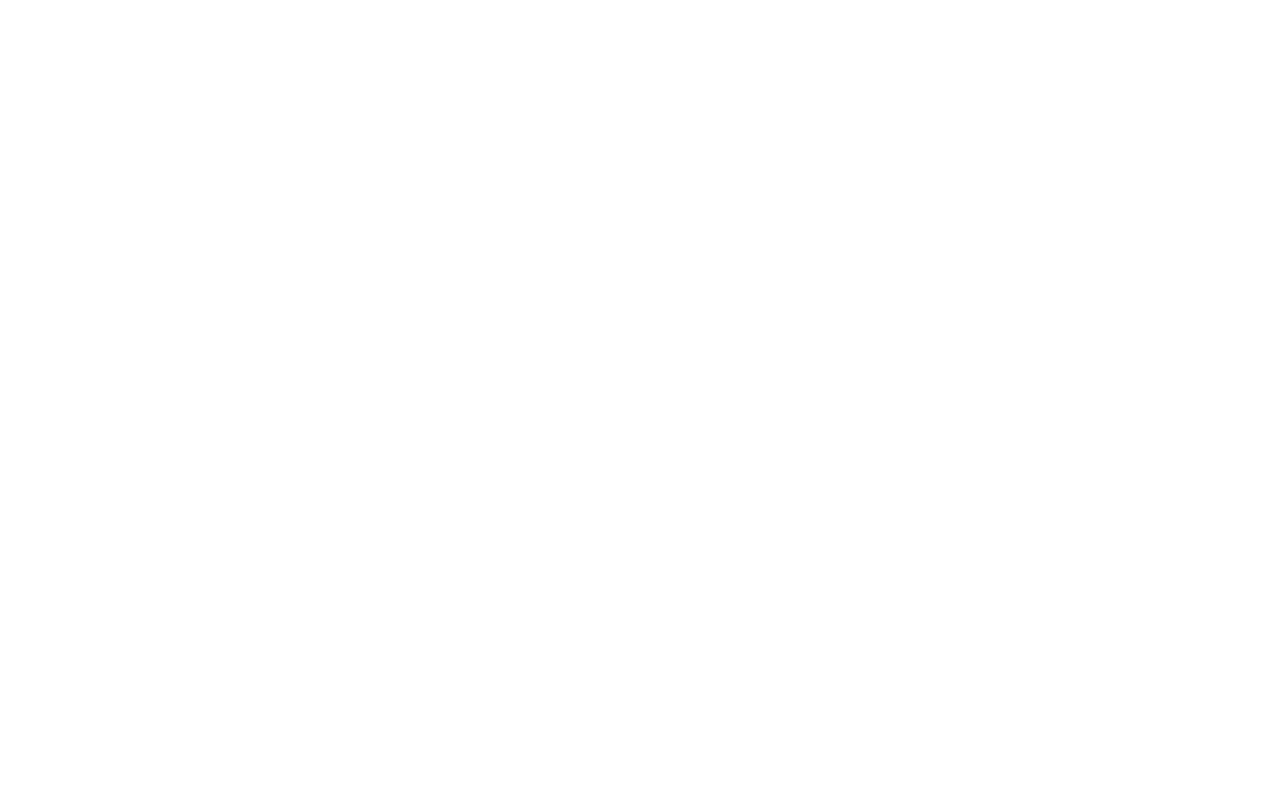
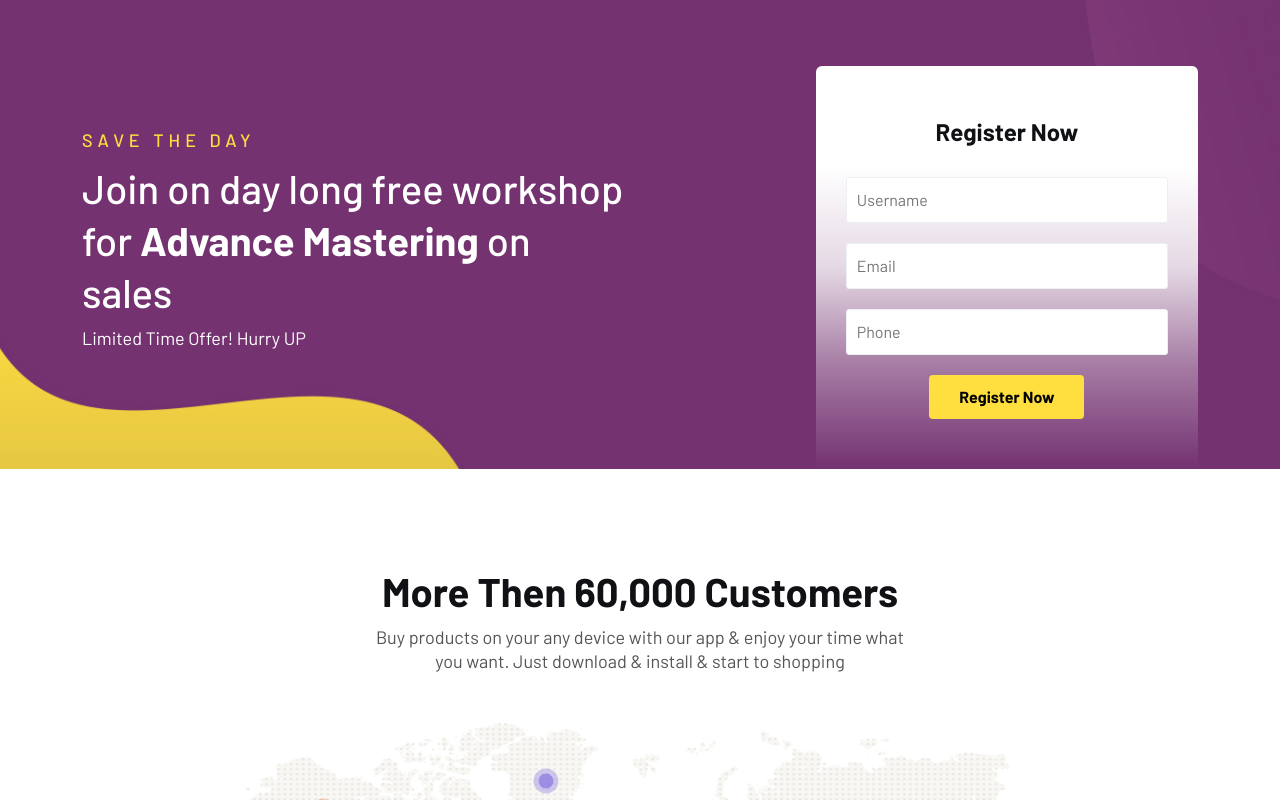
Before and after one commit to imsedhu/happibuy, a React (Vite) app: page / in a window 1280 px wide. Shown: the part 2780-3580 px from the top of the page. Before the commit the page ends 2736 px from the top, so only its background shows below. Built offline with nearby package versions, Linux system fonts and the light colour scheme.

Commit message:
Register and ClientLocation components added

```diff
--- /dev/null
+++ b/src/pages/home/ClientLocation.jsx
@@ -0,0 +1,76 @@
+import React from "react";
+import { Link } from "react-router-dom";
+
+const title = "More Then 60,000 Customers";
+
+const desc =
+  "Buy products on your any device with our app & enjoy your time what you want. Just download & install & start to shopping";
+
+const clientsList = [
+  {
+    imgUrl: "/src/assets/images/clients/avater.jpg",
+    imgAlt: "education thumb rajibraj91 rajibraj",
+    text: "Join with Us",
+  },
+  {
+    imgUrl: "/src/assets/images/clients/avater.jpg",
+    imgAlt: "education thumb rajibraj91 rajibraj",
+    text: "Join with Us",
+  },
+  {
+    imgUrl: "/src/assets/images/clients/avater.jpg",
+    imgAlt: "education thumb rajibraj91 rajibraj",
+    text: "Join with Us",
+  },
+  {
+    imgUrl: "/src/assets/images/clients/avater.jpg",
+    imgAlt: "education thumb rajibraj91 rajibraj",
+    text: "Join with Us",
+  },
+  {
+    imgUrl: "/src/assets/images/clients/avater.jpg",
+    imgAlt: "education thumb rajibraj91 rajibraj",
+    text: "Join with Us",
+  },
+  {
+    imgUrl: "/src/assets/images/clients/avater.jpg",
+    imgAlt: "education thumb rajibraj91 rajibraj",
+    text: "Join with Us",
+  },
+  {
+    imgUrl: "/src/assets/images/clients/avater.jpg",
+    imgAlt: "education thumb rajibraj91 rajibraj",
+    text: "Join with Us",
+  },
+];
+
+const ClientLocation = () => {
+  return <div className="clients-section style-2 padding-tb">
+    <div className="container">
+      <div className="section-header text-center">
+        <h2 className="title">{title}</h2>
+        <p>{desc}</p>
+      </div>
+
+      {/* main content */}
+      <div className="section-wrapper">
+        <div className="clients">
+          {
+            clientsList.map((val, i)=>(
+              <div key={i} className="client-list">
+                <Link to='/sign-up' className="client-content">
+                <span>{val.text}</span>
+                </Link>
+                <div className="client-thumb">
+                  <img src={val.imgUrl} alt="" />
+                </div>
+              </div>
+            ))
+          }
+        </div>
+      </div>
+    </div>
+  </div>;
+};
+
+export default ClientLocation;
--- a/src/pages/home/Home.jsx
+++ b/src/pages/home/Home.jsx
@@ -2,6 +2,8 @@
 import Banner from './Banner'
 import HomeCategory from './HomeCategory'
 import CategoryShowCase from './CategoryShowCase'
+import Register from './Register'
+import ClientLocation from './ClientLocation'
 
 const Home = () => {
   return (
@@ -9,6 +11,8 @@
     <Banner />
     <HomeCategory />
     <CategoryShowCase />
+    <Register />
+    <ClientLocation />
     </>
   )
 }
--- /dev/null
+++ b/src/pages/home/Register.jsx
@@ -0,0 +1,41 @@
+import React from 'react'
+
+const title = (
+  <h2 className='title'>Join on day long free workshop for <b>Advance <span>Mastering</span></b> on sales</h2>
+)
+const subtitle = "save the day";
+const desc = "Limited Time Offer! Hurry UP";
+
+const Register = () => {
+  return (
+    <section className="register-section padding-tb pb-0">
+      <div className="container">
+        <div className="row g-4 row-cols-lg-2 row-cols-1 align-items-center">
+          <div className="col">
+            <div className="section-header">
+              <span className='subtitle'>{subtitle}</span>
+              {title}
+              <p>{desc}</p>
+            </div>
+          </div>
+
+          <div className="col">
+            <div className="section-wrapper">
+              <h4>Register Now</h4>
+              <form  className="register-form">
+                <input type="text" name='name' placeholder='Username' className='reg-input' />
+                <input type="text" name='email' placeholder='Email' className='reg-input' />
+                <input type="number" name='number' placeholder='Phone' className='reg-input' />
+                <button className="lab-btn" type='submit'>
+                  Register Now
+                </button>
+              </form>
+            </div>
+          </div>
+        </div>
+      </div>
+    </section>
+  )
+}
+
+export default Register
```
Also changed, not shown: src/pages/home/CategoryShowCase.jsx (line endings or trailing spaces).
